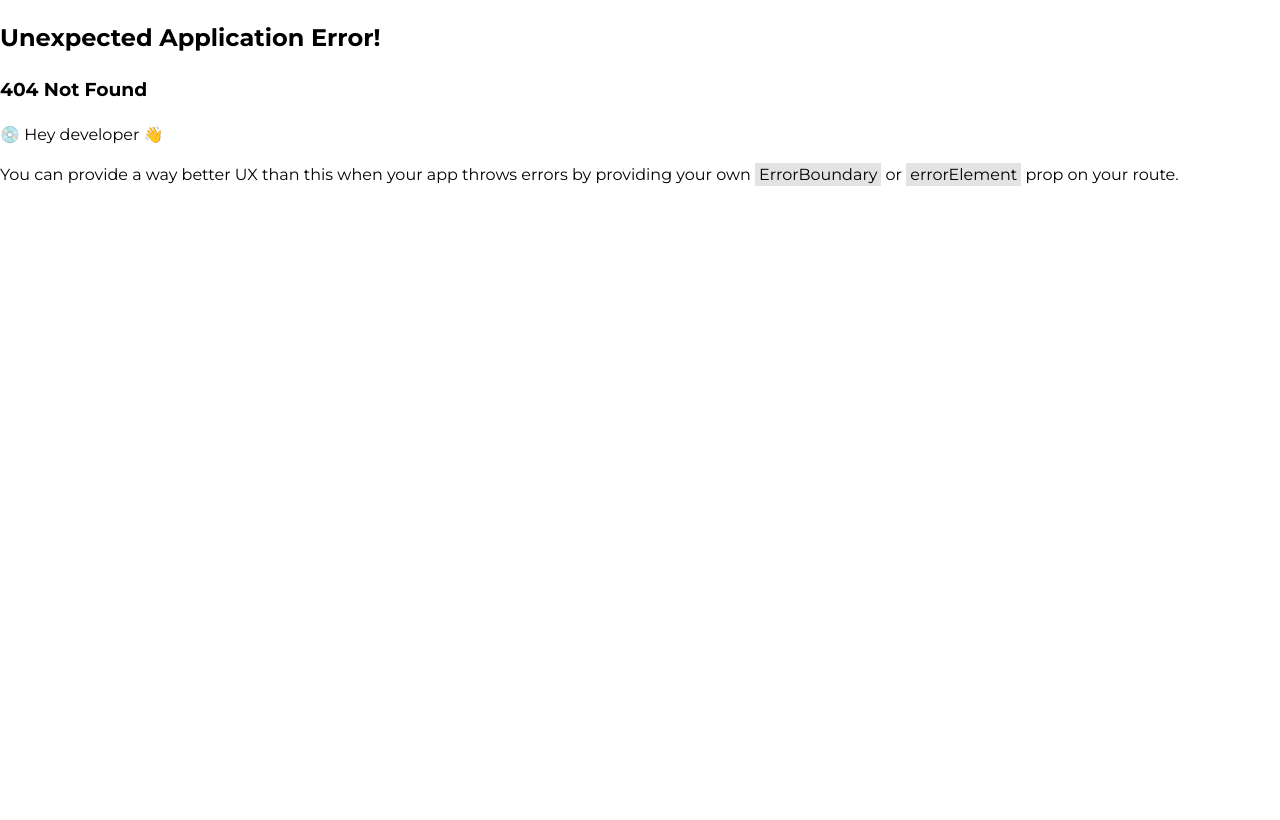
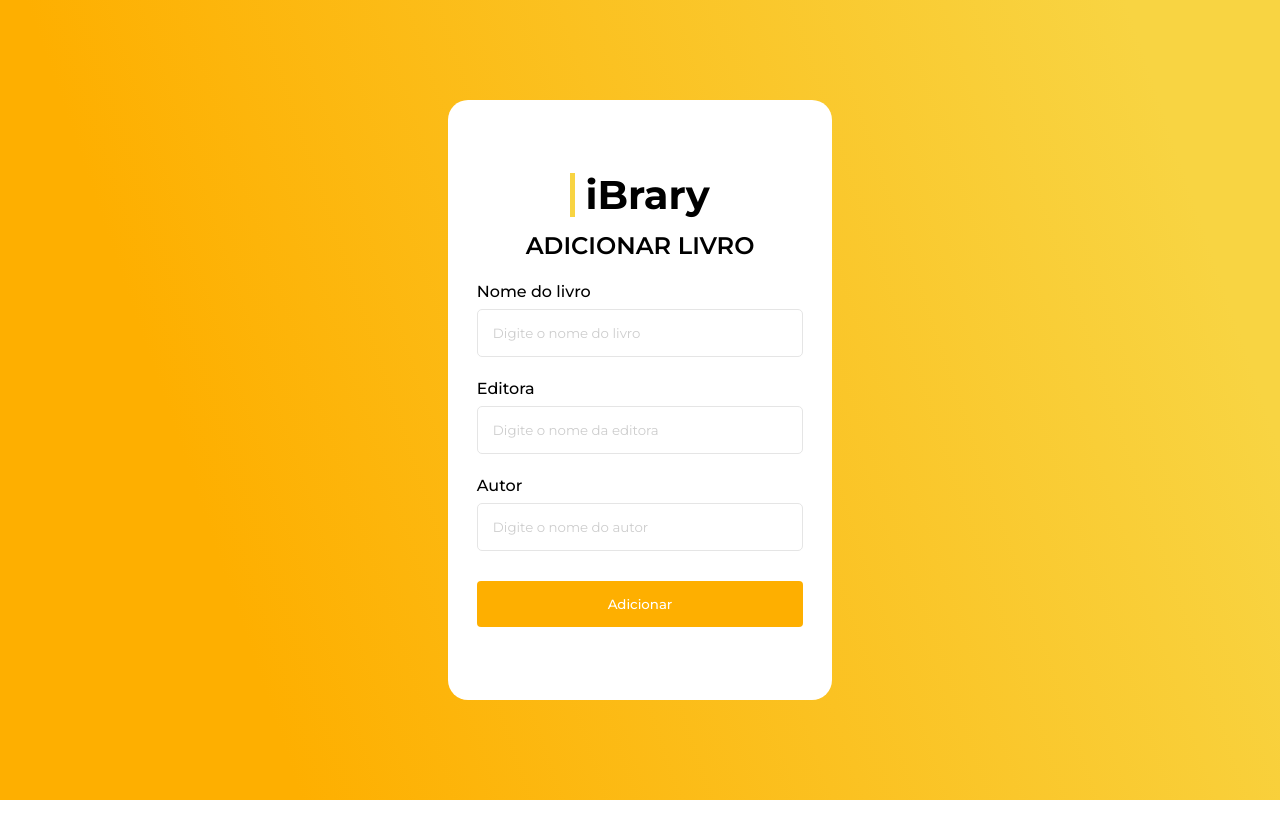
Before and after one commit to Melatoo/iBrary, a React (Vite) app in the folder Implementacao/front-end/: page /admin/livros/add in a window 1280 px wide. Before the commit this address had no page. Built offline with nearby package versions, Linux system fonts and the light colour scheme.

Commit message:
criando tela de adicionar livro

```diff
--- a/Implementacao/front-end/src/main.jsx
+++ b/Implementacao/front-end/src/main.jsx
@@ -12,6 +12,7 @@ import MultasAtivas from "./views/Admin/MultasAtivas.jsx";
 import AlunoHome from "./views/Aluno/Home.jsx";
 import AlunoLivros from "./views/Aluno/Livros.jsx";
 import AlunoEmprestimos from "./views/Aluno/Emprestimos.jsx";
+import AdicionarLivro from "./views/Admin/AdicionarLivro.jsx";
 
 const router = createBrowserRouter([
   {
@@ -54,6 +55,10 @@ const router = createBrowserRouter([
     path: "/emprestimos",
     element: <AlunoEmprestimos />,
   },
+  {
+    path: "/admin/livros/add",
+    element: <AdicionarLivro />,
+  },
 ]);
 
 ReactDOM.createRoot(document.getElementById("root")).render(
--- /dev/null
+++ b/Implementacao/front-end/src/views/Admin/AdicionarLivro.jsx
@@ -0,0 +1,41 @@
+import Background from "../../components/Formulario/Background";
+import CampoTexto from "../../components/Formulario/CampoTexto";
+import Botao from "../../components/Formulario/Botao";
+import Titulo from "../../components/Formulario/Titulo";
+import IbraryLogo from "../../components/IbraryLogo";
+import "./AdicionarLivro.css";
+
+const AdicionarLivro = () => {
+  return (
+    <Background>
+      <div id="container">
+        <IbraryLogo />
+        <div id="cadastroTituloContainer">
+          <Titulo texto="Adicionar livro" />
+        </div>
+        <form id="formContainer">
+          <CampoTexto
+            label="Nome do livro"
+            placeholder="Digite o nome do livro"
+            name="nome"
+          />
+          <CampoTexto
+            label="Editora"
+            placeholder="Digite o nome da editora"
+            name="editora"
+          />
+          <CampoTexto
+            label="Autor"
+            placeholder="Digite o nome do autor"
+            name="autor"
+          />
+          <div id="botaoContainer">
+            <Botao width="85%" texto="Adicionar" />
+          </div>
+        </form>
+      </div>
+    </Background>
+  );
+};
+
+export default AdicionarLivro;
```
Also changed, not shown: Implementacao/front-end/src/views/Admin/AdicionarLivro.css (added).
